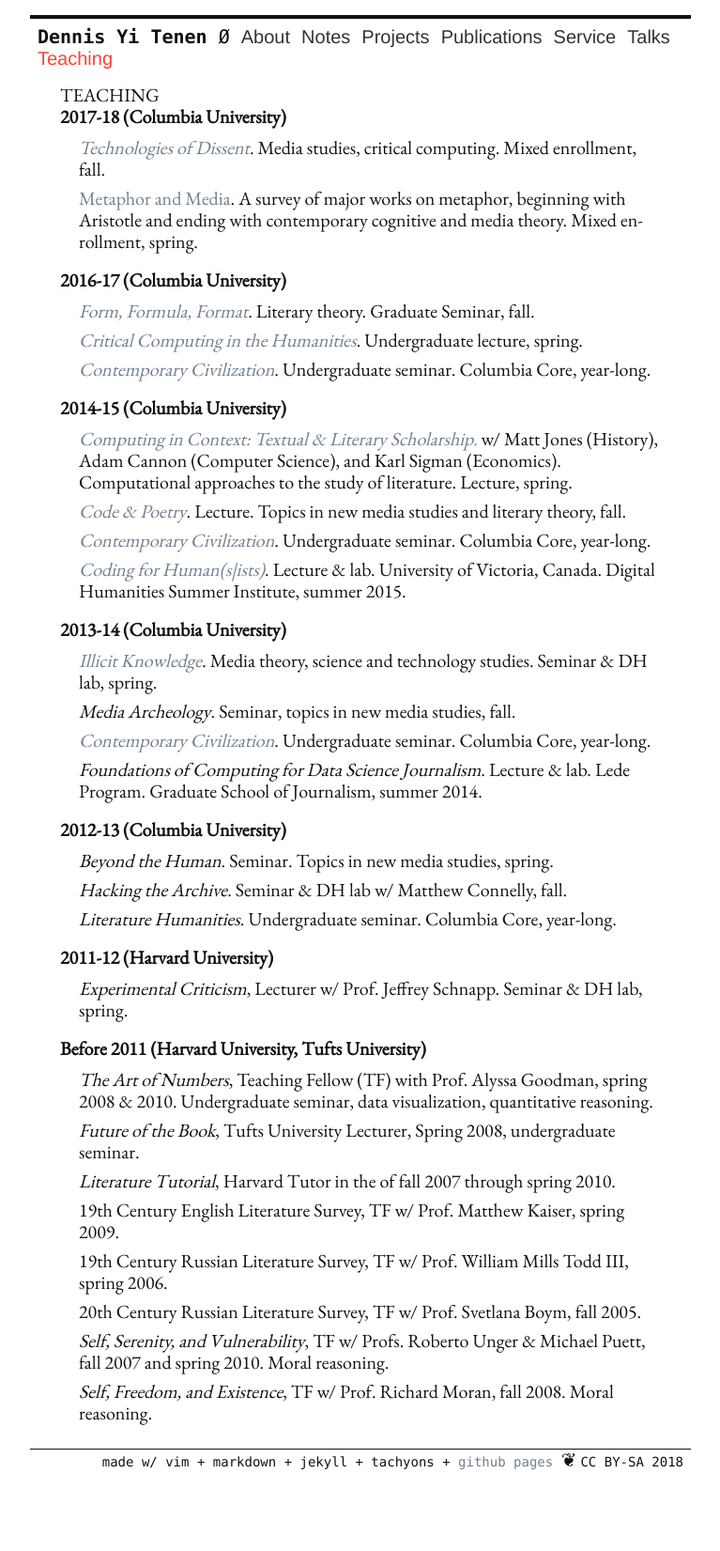
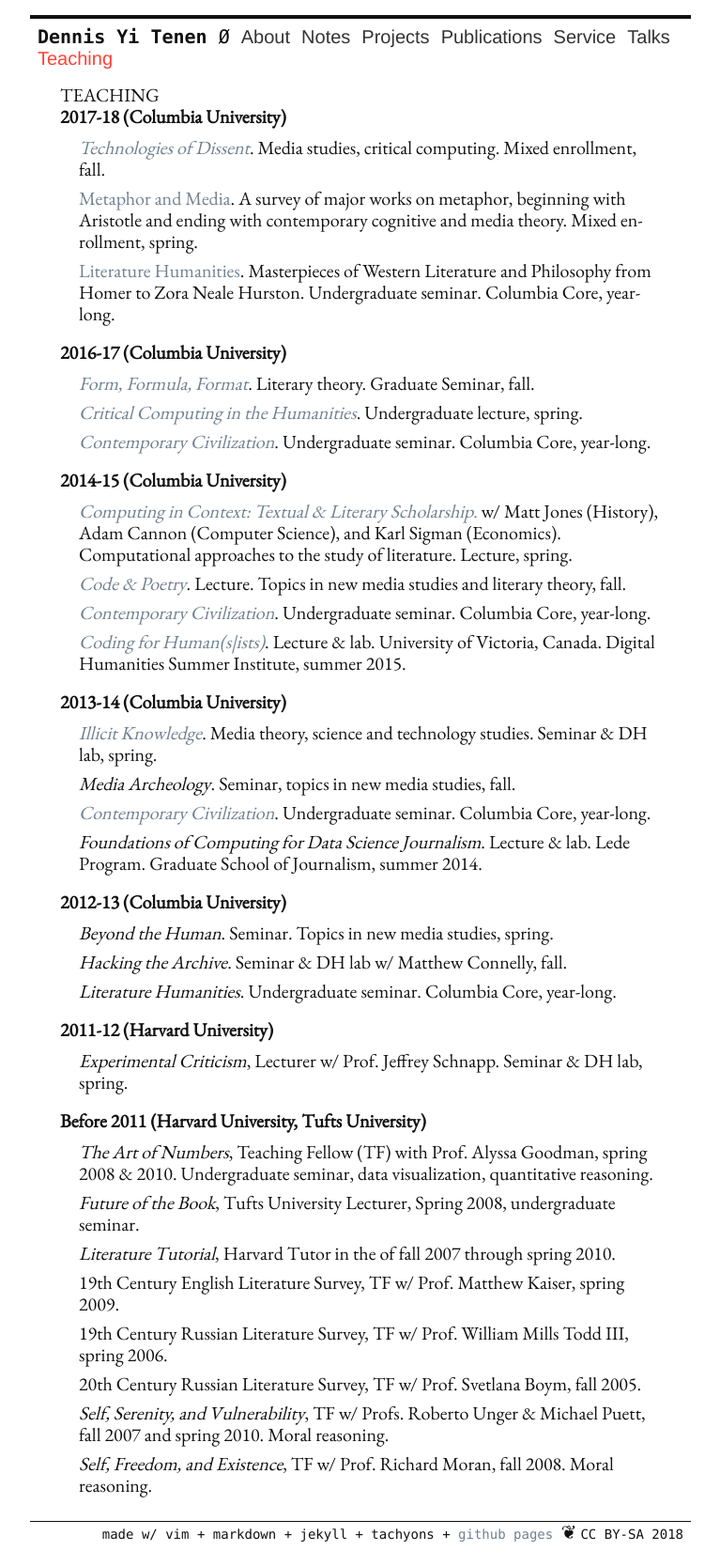
Before and after one commit to denten/denten.github.io, a Jekyll site: the page built from _pages/teaching.md, in a window 1280 px wide. Shown: the whole page at 94% size, without its empty margins (256-1023 px from the left). Built offline with Jekyll 4.4.1, drawn with Linux system fonts in a browser that asks for light colours; before the commit the page ends 1574 px from its top, so only the background shows below that.

Commit message:
update teaching CV

```diff
--- a/_includes/CV/07-teaching.md
+++ b/_includes/CV/07-teaching.md
@@ -9,6 +9,10 @@
   Media](https://github.com/denten-courses/metaphor-media/blob/master/README.md).
 A survey of major works on metaphor, beginning with Aristotle and ending with
 contemporary cognitive and media theory. Mixed enrollment, spring.
+- [Literature
+  Humanities](https://github.com/denten-courses/lit-hum/tree/master/2018-spring).
+Masterpieces of Western Literature and Philosophy from Homer to Zora Neale
+Hurston. Undergraduate seminar. Columbia Core, year-long.
 
 #### 2016-17 (Columbia University)
 - [*Form, Formula,
```
